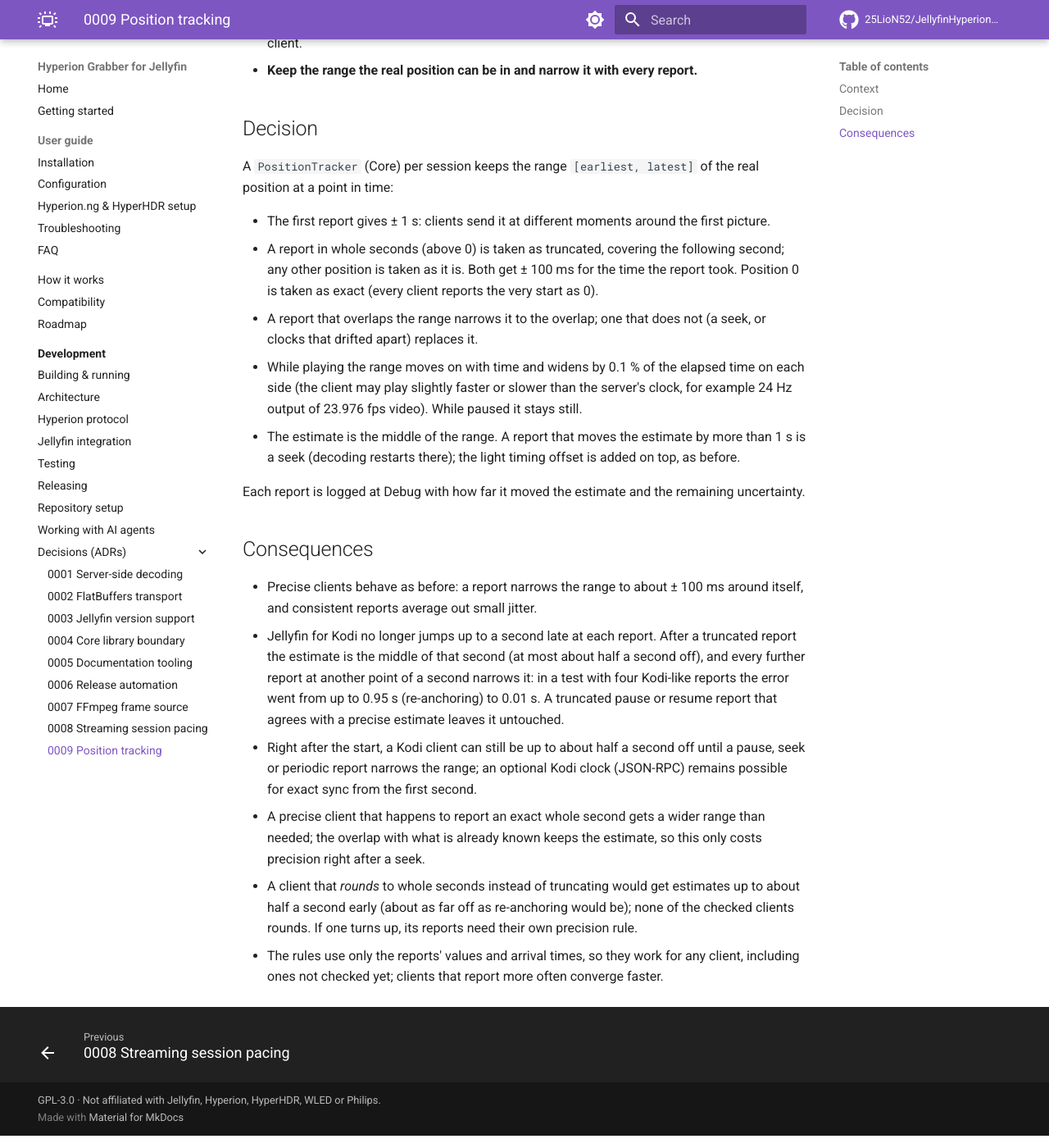
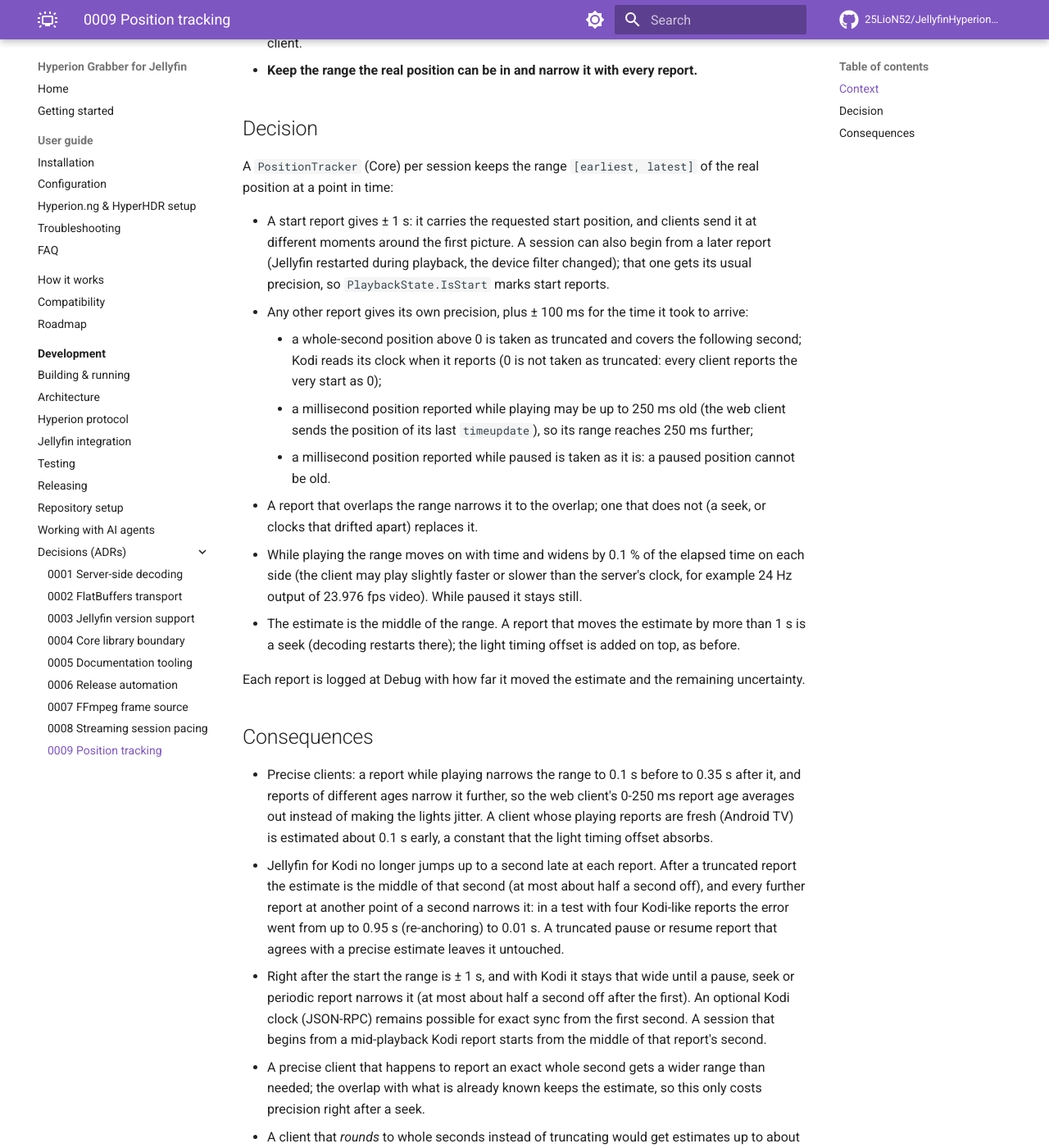
Before and after one commit to 25LioN52/JellyfinHyperionGrabber, an MkDocs documentation site: the page built from docs/development/adr/0009-position-tracking.md, in a window 1280 px wide and 1400 px high, scrolled down 797 px. Shown: the whole window at 82% size. Built offline with MkDocs 1.6.1 and Material for MkDocs 9.7.7, drawn with Linux system fonts in a browser that asks for light colours; comment, search, counter and statistics services are not loaded.

Commit message:
fix: use a report's own precision when a session starts mid-playback; allow for stale web positions
Review of #26:
- Only the client's start report gets +/-1 s (it carries the requested start
  position). A session that begins from a later report (Jellyfin restarted
  during playback, filter change) now uses that report's precision, so a
  truncated Kodi report starts in the middle of its second instead of up to
  1 s late until Kodi's next report. PlaybackState.IsStart marks start
  reports; a new start report restarts tracking.
- Millisecond positions reported while playing may be up to 250 ms old (the
  web client sends its last timeupdate), so their range reaches 250 ms
  further; paused and whole-second positions are not old. Reports of
  different ages now narrow the range instead of replacing each other, and
  the logged uncertainty is honest.
- Docs: Kodi can be up to about a second off right after starting (was
  "half a second"); ADR 0009, architecture, compatibility, troubleshooting.

Co-Authored-By: Claude Opus 5.5 <noreply@anthropic.com>

```diff
--- a/docs/development/adr/0009-position-tracking.md
+++ b/docs/development/adr/0009-position-tracking.md
@@ -28,10 +28,15 @@ Options considered:
 
 A `PositionTracker` (Core) per session keeps the range `[earliest, latest]` of the real position at a point in time:
 
-- The first report gives ± 1 s: clients send it at different moments around the first picture.
-- A report in whole seconds (above 0) is taken as truncated, covering the following second; any other position is
-  taken as it is. Both get ± 100 ms for the time the report took. Position 0 is taken as exact (every client reports
-  the very start as 0).
+- A start report gives ± 1 s: it carries the requested start position, and clients send it at different moments
+  around the first picture. A session can also begin from a later report (Jellyfin restarted during playback, the
+  device filter changed); that one gets its usual precision, so `PlaybackState.IsStart` marks start reports.
+- Any other report gives its own precision, plus ± 100 ms for the time it took to arrive:
+    - a whole-second position above 0 is taken as truncated and covers the following second; Kodi reads its clock
+      when it reports (0 is not taken as truncated: every client reports the very start as 0);
+    - a millisecond position reported while playing may be up to 250 ms old (the web client sends the position of its
+      last `timeupdate`), so its range reaches 250 ms further;
+    - a millisecond position reported while paused is taken as it is: a paused position cannot be old.
 - A report that overlaps the range narrows it to the overlap; one that does not (a seek, or clocks that drifted apart)
   replaces it.
 - While playing the range moves on with time and widens by 0.1 % of the elapsed time on each side (the client may play
@@ -44,14 +49,18 @@ Each report is logged at Debug with how far it moved the estimate and the remain
 
 ## Consequences
 
-- Precise clients behave as before: a report narrows the range to about ± 100 ms around itself, and consistent
-  reports average out small jitter.
+- Precise clients: a report while playing narrows the range to 0.1 s before to 0.35 s after it, and reports of
+  different ages narrow it further, so the web client's 0-250 ms report age averages out instead of
+  making the lights jitter. A client whose playing reports are fresh (Android TV) is estimated about 0.1 s early, a
+  constant that the light timing offset absorbs.
 - Jellyfin for Kodi no longer jumps up to a second late at each report. After a truncated report the estimate is the
   middle of that second (at most about half a second off), and every further report at another point of a second
   narrows it: in a test with four Kodi-like reports the error went from up to 0.95 s (re-anchoring) to 0.01 s. A
   truncated pause or resume report that agrees with a precise estimate leaves it untouched.
-- Right after the start, a Kodi client can still be up to about half a second off until a pause, seek or periodic
-  report narrows the range; an optional Kodi clock (JSON-RPC) remains possible for exact sync from the first second.
+- Right after the start the range is ± 1 s, and with Kodi it stays that wide until a pause, seek or periodic report
+  narrows it (at most about half a second off after the first). An optional Kodi clock (JSON-RPC) remains possible
+  for exact sync from the first second. A session that begins from a mid-playback Kodi report starts from the middle
+  of that report's second.
 - A precise client that happens to report an exact whole second gets a wider range than needed; the overlap with what
   is already known keeps the estimate, so this only costs precision right after a seek.
 - A client that *rounds* to whole seconds instead of truncating would get estimates up to about half a second early
```
Also changed, not shown: docs/compatibility.md (+1 -1 lines), docs/development/architecture.md (+4 -3 lines), docs/development/jellyfin-integration.md (+4 -3 lines), docs/user-guide/troubleshooting.md (+2 -2 lines), 5 other files.
